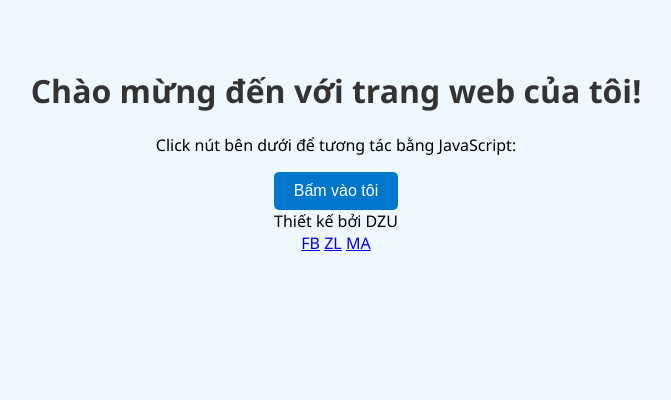
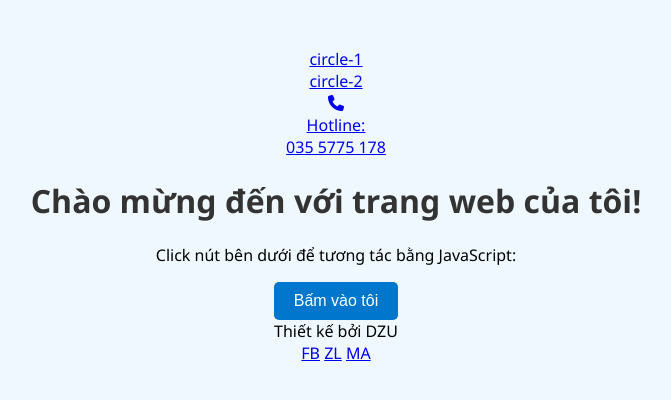
Before and after one commit to Dzuhao/truongthinh, a plain HTML site: page index.html in a window 1280 px wide. Shown: the whole page, without its empty margins (304-975 px from the left). Drawn offline with Linux system fonts and the light colour scheme.

Commit message:
Update index.html

```diff
--- a/index.html
+++ b/index.html
@@ -8,11 +8,21 @@
     <link rel="preconnect" href="https://fonts.googleapis.com">
     <link rel="preconnect" href="https://fonts.gstatic.com" crossorigin>
     <link href="https://fonts.googleapis.com/css2?family=Roboto:ital,wdth,wght@0,75..100,100..900;1,75..100,100..900&display=swap" rel="stylesheet">
+    <link rel="stylesheet" href="https://cdnjs.cloudflare.com/ajax/libs/font-awesome/6.5.0/css/all.min.css">
 </head>
 <body class="dzu">
     <div class="container">
         <div class="header"><div class="wrap">
-
+            <div class="call-me">
+                <a href="tel:0355775178">
+                    <div class="phone-icon">
+                    <div class="">circle-1</div>
+                    <div class="">circle-2</div>
+                    <div class="icon"><i class="fa-solid fa-phone"></i></div>
+                    </div>
+                    <div class="phone-text"><div class="hotline">Hotline: </div>035 5775 178</div>
+                </a>
+            </div>
         </div></div>
         <div class="body"><div class="wrap">
             <h1>Chào mừng đến với trang web của tôi!</h1>
@@ -34,7 +44,7 @@
                 <div class="footer-1">Thiết kế bởi DZU</div>
                 <div class="footer-2">
                     <a class="icon-fb" href="https://www.facebook.com/dzuhao" target="_blank">FB</a>
-                    <a class="icon-zl" href="#0" target="_blank">ZL</a>
+                    <a class="icon-zl" href="https://zalo.me/1234567890" target="_blank">ZL</a>
                     <a class="icon-ma" href="#0" target="_blank">MA</a>
                 </div>
             </div>
```
